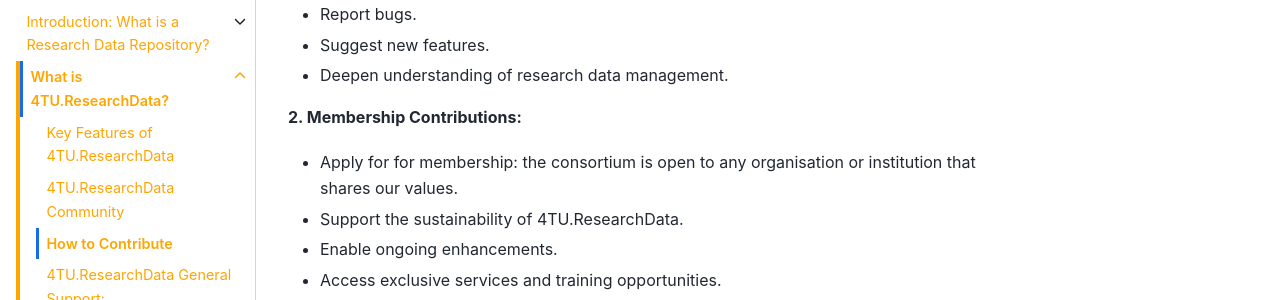
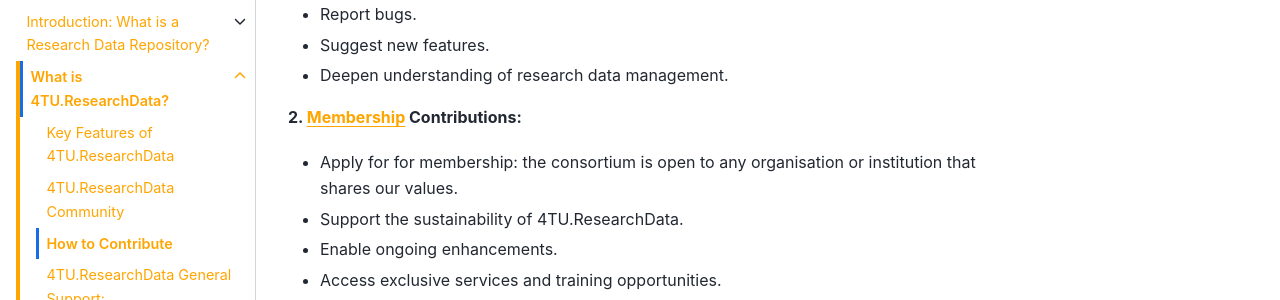
Before and after one commit to TUDelft-books/FAIR4TU_Submission_Help, a Jupyter Book: the page built from book/4tu_research_data/how_to_contribute.md, in a window 1280 px wide and 975 px high. Shown: the part 280-580 px from the top of the window. Built offline with Jupyter Book 1.0.4 settings and Sphinx 7.4.7 and the Sphinx Book theme 1.1.4, drawn with Linux system fonts in a browser that asks for light colours; pages that are not in the unit, such as notebooks, are missing from menus; comment, search, counter and statistics services are not loaded; part of the change alters nothing that is shown.

```diff
--- a/book/4tu_research_data/how_to_contribute.md
+++ b/book/4tu_research_data/how_to_contribute.md
@@ -8,7 +8,7 @@ Contributing to the 4TU.ResearchData community provides valuable opportunities t
 - Suggest new features.
 - Deepen understanding of research data management.
 
-**2. Membership Contributions:**
+**2. [Membership](https://data.4tu.nl/s/documents/2022_MembershipProspectus_web_final.pdf) Contributions:**
 - Apply for for membership: the consortium is open to any organisation or institution that shares our values.
 - Support the sustainability of 4TU.ResearchData.
 - Enable ongoing enhancements.
```
